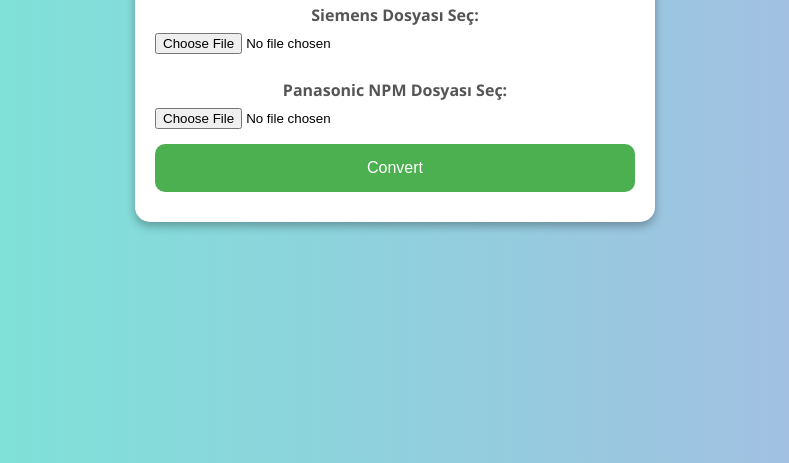
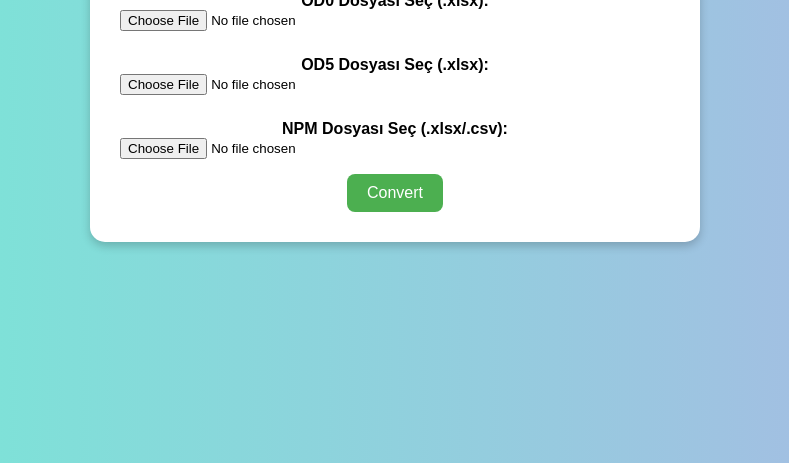
Before and after one commit to erdemdurkan/Siemens_Convert, a plain HTML site: page index.html in a window 1280 px wide. Shown: the part 337-800 px from the top of the page, without its empty margins (245-1034 px from the left). Drawn offline with Linux system fonts and the light colour scheme.

Commit message:
Update index.html

```diff
--- a/index.html
+++ b/index.html
@@ -1,181 +1,219 @@
+
 <!DOCTYPE html>
 <html lang="tr">
 <head>
-  <meta charset="UTF-8">
-  <meta name="viewport" content="width=device-width, initial-scale=1.0">
-  <title>Excel Dönüştürücü</title>
+  <meta charset="UTF-8" />
+  <meta name="viewport" content="width=device-width, initial-scale=1.0"/>
+  <title>Excel Dönüştürücü - OD0 + OD5 + NPM</title>
   <style>
     body {
-      margin: 0;
-      padding: 0;
+      background: linear-gradient(to right, #74ebd5, #ACB6E5);
       height: 100vh;
-      background: linear-gradient(to right, #74ebd5, #ACB6E5);
       display: flex;
       justify-content: center;
       align-items: center;
-      font-family: 'Segoe UI', Tahoma, Geneva, Verdana, sans-serif;
+      font-family: sans-serif;
+      margin: 0;
     }
     .container {
       background: white;
-      padding: 30px 20px;
+      padding: 30px;
       border-radius: 15px;
-      box-shadow: 0 4px 10px rgba(0, 0, 0, 0.3);
+      box-shadow: 0 4px 10px rgba(0, 0, 0, 0.2);
+      width: 90%;
+      max-width: 550px;
       text-align: center;
-      width: 90%;
-      max-width: 480px;
     }
     h1 {
       margin-bottom: 20px;
-      font-size: 24px;
-      color: #333;
     }
     input[type="file"] {
+      width: 100%;
       margin-bottom: 15px;
-      width: 100%;
     }
     button {
+      padding: 10px 20px;
       background-color: #4CAF50;
+      color: white;
       border: none;
-      color: white;
-      padding: 15px 20px;
-      text-align: center;
+      border-radius: 8px;
+      cursor: pointer;
       font-size: 16px;
-      border-radius: 10px;
-      cursor: pointer;
-      width: 100%;
-      transition: background-color 0.3s;
     }
     button:hover {
       background-color: #45a049;
     }
-    .file-label {
+    label {
+      display: block;
       font-weight: bold;
       margin-top: 10px;
-      margin-bottom: 5px;
-      display: block;
-      color: #555;
     }
   </style>
 </head>
 <body>
   <div class="container">
     <h1>Excel Dönüştürücü</h1>
-
-    <label class="file-label">Siemens Dosyası Seç:</label>
-    <input type="file" id="inputSiemens" accept=".xlsx, .xls">
-
-    <label class="file-label">Panasonic NPM Dosyası Seç:</label>
-    <input type="file" id="inputPanasonic" accept=".xlsx, .csv">
-
-    <button id="convertBtn">Convert</button>
+    <label>OD0 Dosyası Seç (.xlsx):</label>
+    <input type="file" id="inputOD0" accept=".xlsx" />
+    <label>OD5 Dosyası Seç (.xlsx):</label>
+    <input type="file" id="inputOD5" accept=".xlsx" />
+    <label>NPM Dosyası Seç (.xlsx/.csv):</label>
+    <input type="file" id="inputNPM" accept=".xlsx, .csv" />
+    <button onclick="convert()">Convert</button>
   </div>
 
   <script src="https://cdn.sheetjs.com/xlsx-0.19.3/package/dist/xlsx.full.min.js"></script>
   <script>
-    document.getElementById('convertBtn').addEventListener('click', async () => {
-      const siemensFile = document.getElementById('inputSiemens').files[0];
-      const panasonicFile = document.getElementById('inputPanasonic').files[0];
+    async function convert() {
+      const fileOD0 = document.getElementById("inputOD0").files[0];
+      const fileOD5 = document.getElementById("inputOD5").files[0];
+      const fileNPM = document.getElementById("inputNPM").files[0];
 
-      if (!siemensFile && !panasonicFile) {
-        alert('Lütfen en az bir dosya seçin!');
-        return;
-      }
+      const sadeceRakam = (v) => typeof v === "number" ? v.toString() : (v || "").replace(/\D/g, "");
 
-      if (siemensFile) {
-        const data = await siemensFile.arrayBuffer();
+      // OD0 işle
+      if (fileOD0) {
+        const data = await fileOD0.arrayBuffer();
         const workbook = XLSX.read(data);
         const sheet = workbook.Sheets[workbook.SheetNames[0]];
         const rows = XLSX.utils.sheet_to_json(sheet, { header: 1 });
 
         const yeniVeriler = [];
-        const satirSet = new Set();
+        const fileName = "OD0_" + (rows[1][1] || "output");
 
         for (let i = 1; i < rows.length; i++) {
           const row = rows[i];
+          const f = row[5];
+          const ab = row[27];
+          const u = row[20];
+          const h = row[7];
+          const ac = row[28];
+          const v = row[21];
 
-          const eskiB = row[1] || '';
-          const eskiAC = row[28] || '';
-          const f = row[5] || '';
-          const h = row[7] || '';
-          const u = row[20] || '';
-          const ab = row[27] || '';
+          if (!ac || ab === undefined || ab === null || ab === "") continue;
+          if ((v || "").toString().trim() === "WPC 6") continue;
 
-          const cYeni = `SME${f}${h}`;
+          const A = fileName;
+          const B = "SME" + (f || "") + (ab || "");
 
-          let dYeni = '';
-          if (ab == 1) dYeni = '100';
-          else if (ab == 2) dYeni = '200';
-          else dYeni = '';
+          let C = ab == 1 ? "100" : ab == 2 ? "200" : "";
+          let uRakam = sadeceRakam(u);
+          if (uRakam.length === 1) uRakam = "0" + uRakam;
+          C += uRakam + (h || "");
+          const D = ac.toString();
 
-          const sadeceRakam = (deger) => {
-            if (typeof deger === 'number') return deger.toString();
-            if (typeof deger === 'string') return deger.replace(/\\D/g, '');
-            return '';
-          };
-
-          let uRakam = sadeceRakam(u);
-          let abRakam = sadeceRakam(ab);
-          if (uRakam.length === 1) uRakam = '0' + uRakam;
-
-          dYeni += uRakam + abRakam;
-
-          const yeniSatir = [eskiB, eskiAC, cYeni, dYeni];
-          const satirAnahtari = yeniSatir.join('-');
-
-          if (!satirSet.has(satirAnahtari)) {
-            // A, C, D, B sırasına göre ekle (B-D-C → C-D-B)
-            yeniVeriler.push([yeniSatir[0], yeniSatir[2], yeniSatir[3], yeniSatir[1]]);
-            satirSet.add(satirAnahtari);
-          }
+          yeniVeriler.push([A, B, C, D]);
         }
 
-        const yeniWorkbook = XLSX.utils.book_new();
-        const yeniSheet = XLSX.utils.aoa_to_sheet(yeniVeriler);
-        XLSX.utils.book_append_sheet(yeniWorkbook, yeniSheet, "Q1");
-
-        const dosyaAdi = rows[0][1] ? rows[0][1].toString().replace(/[\\/\\:\\*\\?\\"<>\\|]/g, '') : 'siemens_donusturulmus';
-        XLSX.writeFile(yeniWorkbook, `${dosyaAdi}.xlsx`);
+        if (yeniVeriler.length) {
+          const wbNew = XLSX.utils.book_new();
+          const ws = XLSX.utils.aoa_to_sheet(yeniVeriler);
+          XLSX.utils.book_append_sheet(wbNew, ws, "q1");
+          XLSX.writeFile(wbNew, `${yeniVeriler[0][0]}.xlsx`);
+        } else {
+          alert("OD0 dosyasında dönüştürülecek veri bulunamadı.");
+        }
       }
 
-      if (panasonicFile) {
-        const data = await panasonicFile.arrayBuffer();
-        const workbook = XLSX.read(data, { type: 'array', raw: true });
-        const sheet = workbook.Sheets[workbook.SheetNames[0]];
+      // OD5 işle
+      if (fileOD5) {
+        const data = await fileOD5.arrayBuffer();
+        const wb = XLSX.read(data);
+        const sheet = wb.Sheets[wb.SheetNames[0]];
         const rows = XLSX.utils.sheet_to_json(sheet, { header: 1 });
 
-        if (rows.length === 0 || !rows[0][0]) {
-          alert('Dosya geçersiz veya A1 boş.');
+        const fileName = "OD5_" + (rows[1][1] || "output");
+        const yeniVeriler = [];
+
+        for (let i = 1; i < rows.length; i++) {
+          const row = rows[i];
+          const f = row[5];
+          const h = row[7];
+          const s = row[18];
+          const v = row[21];
+          const w = row[22];
+
+          const t = row[19]; if (!h || !s || !v || !w || !(t || "").toString().trim().endsWith("X")) continue;
+
+          const A = fileName;
+          const B = "SME" + (f || "") + (h || "");
+          let sStr = s.toString().length === 1 ? "0" + s : s.toString(); let C = (h == 1 ? "100" : h == 2 ? "200" : h ? h + "00" : "") + sStr + v;
+          const D = w;
+
+          yeniVeriler.push([A, B, C, D]);
+        }
+
+        if (yeniVeriler.length) {
+          const wbNew = XLSX.utils.book_new();
+          const ws = XLSX.utils.aoa_to_sheet(yeniVeriler);
+          XLSX.utils.book_append_sheet(wbNew, ws, "q1");
+          XLSX.writeFile(wbNew, `${yeniVeriler[0][0]}.xlsx`);
+        } else {
+          alert("OD5 dosyasında dönüştürülecek veri bulunamadı.");
+        }
+      }
+
+      // NPM işle
+      if (fileNPM) {
+        const data = await fileNPM.arrayBuffer();
+        const wb = XLSX.read(data, { type: "array", raw: true });
+        const sheet = wb.Sheets[wb.SheetNames[0]];
+        const rows = XLSX.utils.sheet_to_json(sheet, { header: 1 });
+
+        if (!rows.length || !rows[0][0]) {
+          alert("NPM dosyasında geçerli Recipe bilgisi yok.");
           return;
         }
 
-        const recipeText = rows[0][0].toString().replace('Recipe:', '').trim();
+        const recipeText = rows[0][0].toString().replace("Recipe:", "").trim();
         const yeniVeriler = [];
 
         for (let i = 1; i < rows.length; i++) {
           const row = rows[i];
           if (!row[5] || !row[1]) continue;
-
           const b = row[5].toString();
-          const cHam = row[1].toString() + row[2].toString();
-          const c = cHam.replace(/["\\-]/g, '');
-          const d = (row[3] || '').toString() + (row[4] || '').toString();
+          const c = (row[1].toString() + row[2].toString()).replace(/["\-]/g, "");
+          const d = (row[3] || "").toString() + (row[4] || "").toString();
 
           const kontrol = row[1].toString().toLowerCase();
-          const isSayisal = /^[0-9.\\s]+$/.test(row[1]);
+          if (
+            kontrol.includes("part") ||
+            kontrol.includes("slot") ||
+            kontrol.includes("machine") ||
+            /^[0-9.\s]+$/.test(kontrol) ||
+            !kontrol.startsWith("npm")
+          ) continue;
 
-          if (kontrol.includes('part') || kontrol.includes('slot') || kontrol.includes('machine') || isSayisal) continue;
-          if (!kontrol.startsWith('npm')) continue;
 
-          // A, C, D, B sırasına göre Panasonic satırı oluştur
-          yeniVeriler.push([recipeText, c, d, b]);
+    const npmLine = row;
+    const partcode = npmLine[5];
+    const npmid = (npmLine[1] || "").toString().replace("NPM-", "NPM") + (npmLine[2] || "");
+    const direction = (npmLine[4] || "").toString().trim(); const mount = (npmLine[3] || "").toString() + (direction || "L");
+    const matcode = (npmLine[5] || "").toString();
+
+    if (
+      recipeText && !mount.startsWith("101") &&
+      npmid.toLowerCase().startsWith("npm") &&
+      mount &&
+      matcode &&
+      !["part", "slot", "machine"].some(k => npmid.toLowerCase().includes(k)) &&
+      /^[0-9]/.test(mount)
+    ) {
+      yeniVeriler.push([recipeText, npmid, mount, partcode]);
+    }
+
         }
 
-        const yeniWorkbook = XLSX.utils.book_new();
-        const yeniSheet = XLSX.utils.aoa_to_sheet(yeniVeriler);
-        XLSX.utils.book_append_sheet(yeniWorkbook, yeniSheet, "q1");
-        XLSX.writeFile(yeniWorkbook, `${recipeText}.xlsx`);
+        if (yeniVeriler.length) {
+          const wbNew = XLSX.utils.book_new();
+          const ws = XLSX.utils.aoa_to_sheet(yeniVeriler);
+          XLSX.utils.book_append_sheet(wbNew, ws, "q1");
+          XLSX.writeFile(wbNew, `${recipeText}.xlsx`);
+        } else {
+          alert("NPM dosyasında uygun veri bulunamadı.");
+        }
       }
-    });
+    }
   </script>
 </body>
 </html>
```
